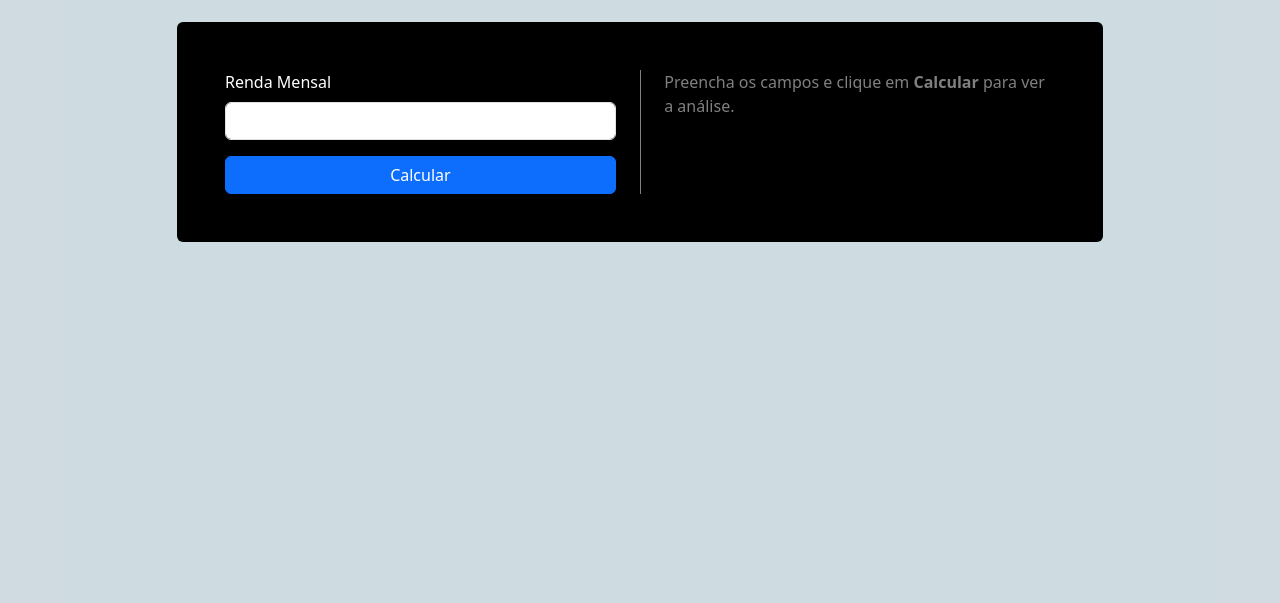
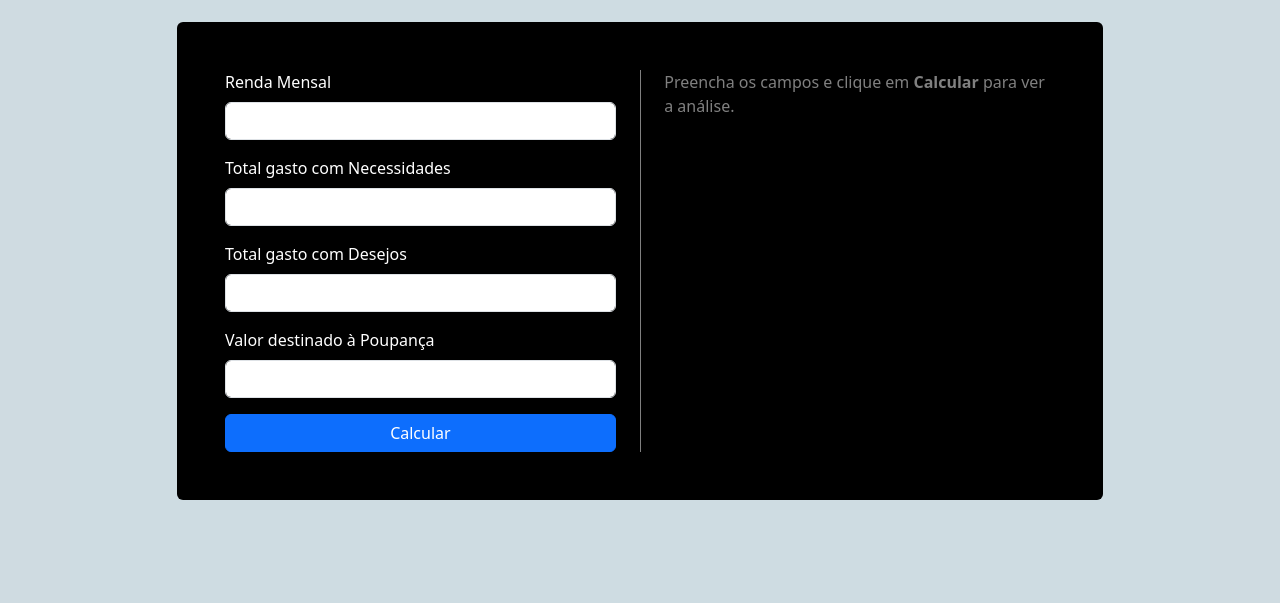
Before and after one commit to Johnvic17/Financial-Management, a plain HTML site: page pages/Simulator/simulator.html in a window 1280 px wide. Shown: the part 197-800 px from the top of the page. Drawn offline with nearby package versions, Linux system fonts and the light colour scheme.

Commit message:
Code: commenting code 2

```diff
--- a/pages/Simulator/simulator.html
+++ b/pages/Simulator/simulator.html
@@ -38,15 +38,31 @@
                                     <!-- Renda é obrigatória (required). Os outros campos são opcionais -->
                                     <div class="mb-3">
                                         <label for="renda" class="form-label">Renda Mensal</label>
-                                        <input type="number" class="form-control" id="renda" min="0" step="0.01" required>
+                                        <input type="number" class="form-control" id="renda" min="0" step="0.01"
+                                            required>
                                     </div>
                                     <!-- Os outros 3 campos (necessidades, desejos e poupança) seguem o mesmo padrão -->
+
+
+                                    <div class="mb-3">
+                                        <label for="necessidades" class="form-label">Total gasto com
+                                            Necessidades</label>
+                                        <input type="number" class="form-control" id="necessidades" min="0" step="0.01">
+                                    </div>
+                                    <div class="mb-3">
+                                        <label for="desejos" class="form-label">Total gasto com Desejos</label>
+                                        <input type="number" class="form-control" id="desejos" min="0" step="0.01">
+                                    </div>
+                                    <div class="mb-3">
+                                        <label for="poupanca" class="form-label">Valor destinado à Poupança</label>
+                                        <input type="number" class="form-control" id="poupanca" min="0" step="0.01">
+                                    </div>
 
                                     <!-- type="submit" dispara o evento de envio do formulário, que o simulator.js usa -->
                                     <button type="submit" class="btn btn-primary w-100" id="calcular">Calcular</button>
                                 </div>
 
-                                <!-- Divisória: a linha vertical (vr) só aparece no desktop e a horizontal (hr) só no celular -->
+                                <!-- Divisória: vertical no desktop, horizontal no mobile -->
                                 <div class="vr d-none d-lg-block opacity-50"></div>
                                 <hr class="d-lg-none my-0 opacity-50">
 
@@ -64,11 +80,16 @@
             </div>
         </section>
 
+        <!--
+        -->
+        <!-- Aqui o JavaScript vai inserir o rodapé -->
         <div id="footer"></div>
     </main>
 
+    <!-- simulator.js é carregado só nesta página, pois é ele que faz o cálculo -->
+    <script src="../../js/simulator.js"></script>
+
     <!-- Scripts: botões, carregamento da navbar e do footer, e Bootstrap -->
-    <script src="../../js/simulator.js"></script>
     <script src="../../js/buttons.js"></script>
     <script src="../../js/NavbarLoader.js"></script>
     <script src="../../js/FooterLoader.js"></script>
```
